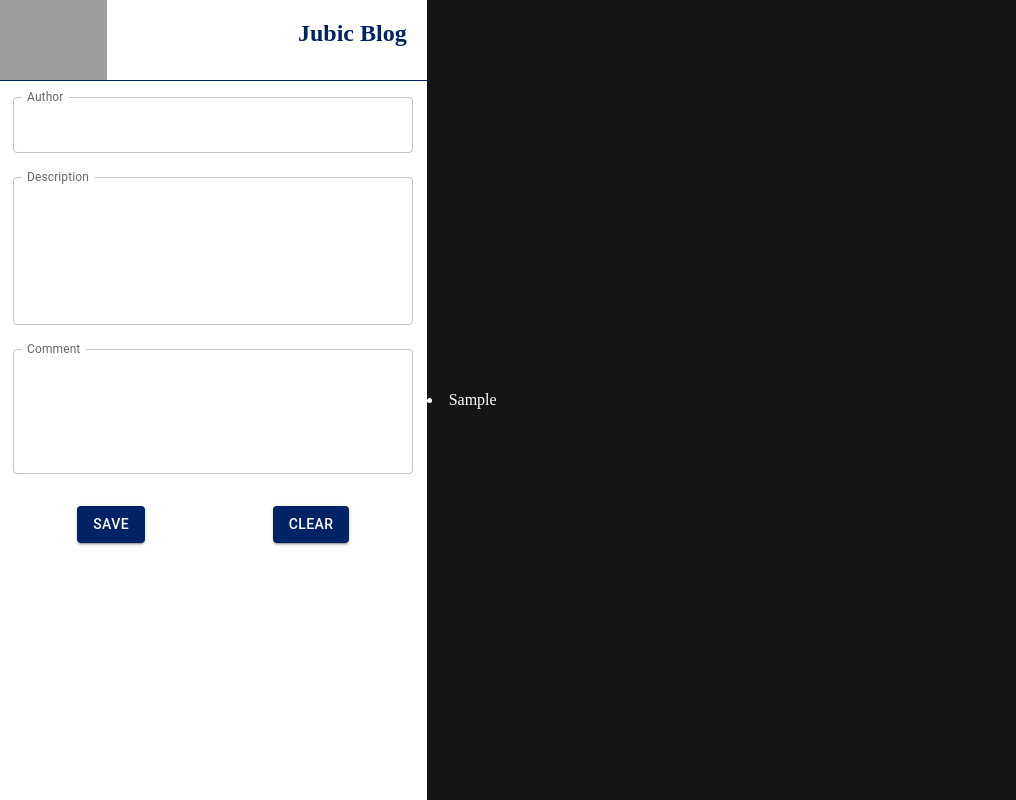
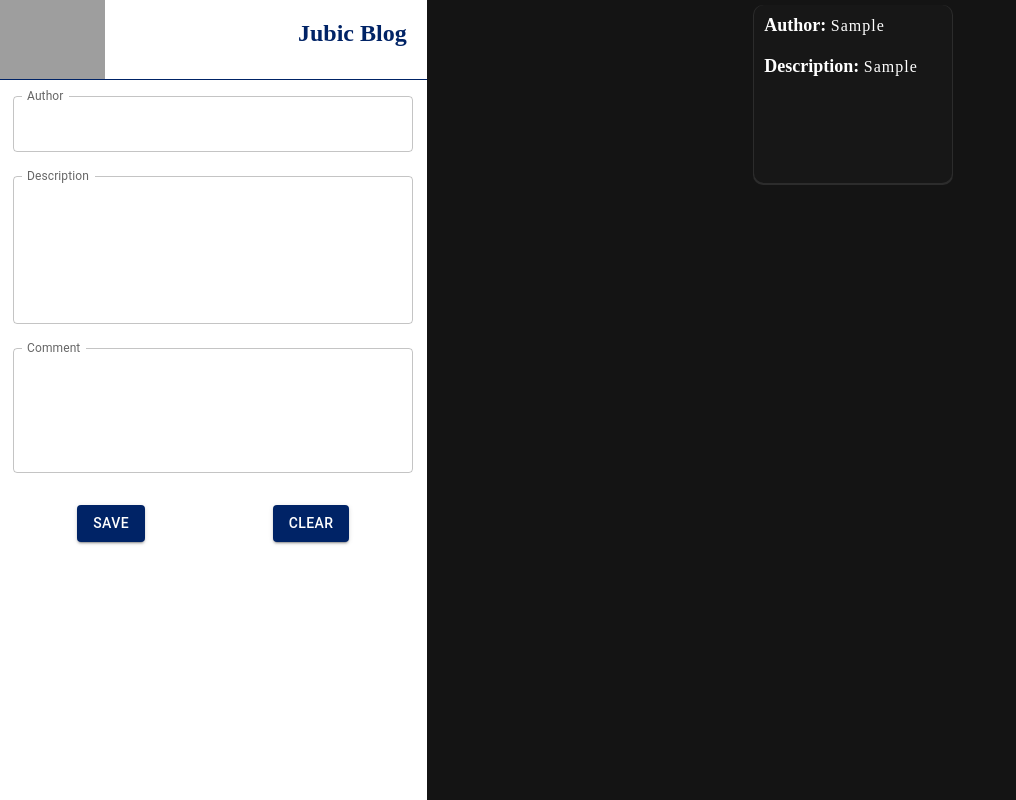
Before and after one commit to HoangCaesar/Jubic_Form, a React (Create React App) app: page / in a window 1280 px wide. Both pictures are taken after typing "Sample", "Sample", "Sample" into the empty fields and a click on the button "SAVE". Shown: the whole page, without its empty margins (0-1016 px from the left). Built offline with nearby package versions, Linux system fonts and the light colour scheme; grey boxes are pictures that could not be loaded.

Commit message:
List: hover effect for each itemBlog

```diff
--- a/src/app.css
+++ b/src/app.css
@@ -1,6 +1,10 @@
 :root {
     --bg-color: rgb(20, 20, 20);
-    --card-color: rgb(23, 23, 23);
+    --item-color: rgb(23, 23, 23);
+}
+
+*{
+    box-sizing: border-box;
 }
 
 body {
--- a/src/components/index.ts
+++ b/src/components/index.ts
@@ -1,3 +1,3 @@
 export { default as Header } from './form/Header';
 export { default as Content } from './form/Content';
-// export { default as BlogItem } from './list/BlogItem';
+export { default as BlogItem } from './list/BlogItem';
--- /dev/null
+++ b/src/components/list/BlogItem.tsx
@@ -0,0 +1,29 @@
+import React from 'react';
+
+// Types
+import Blog from '../../models/blog';
+
+// Project Import
+import './blogItem.css';
+
+// ==============================|| BLOG ITEM - INDIVIDUAL BLOG IN THE LIST  ||============================== //
+
+const BlogItem = ({ blog }: { blog: Blog }) => {
+    return (
+        <div className="item">
+            <div className="item__border"></div>
+            <div className="item__content">
+                <p className="item__content-author">
+                    <span>Author: </span>
+                    {blog.author}
+                </p>
+                <p className="item__content-des">
+                    <span>Description: </span>
+                    {blog.description}
+                </p>
+            </div>
+        </div>
+    );
+};
+
+export default BlogItem;
--- /dev/null
+++ b/src/components/list/blogItem.css
@@ -0,0 +1,65 @@
+.item {
+    position: relative;
+    margin: 5px;
+    height: 180px;
+    width: 200px;
+    background-color: rgba(255, 255, 255, 0.1);
+    border-radius: 10px;
+    cursor: pointer;
+    color: white;
+}
+
+.item:hover::before {
+    opacity: 1;
+}
+
+.item::before,
+.item>.item__border {
+    position: absolute;
+    content: "";
+    top: 0;
+    left: 0;
+    height: 100%;
+    width: 100%;
+    border-radius: inherit;
+    opacity: 0;
+    transition: opacity 0.5s;
+}
+
+.item::before {
+    background: radial-gradient(800px circle at var(--mouse-x) var(--mouse-y), rgba(255, 255, 255, 0.06), transparent 40%);
+    z-index: 3;
+}
+
+.item>.item__border {
+    background: radial-gradient(400px circle at var(--mouse-x) var(--mouse-y), rgba(255, 255, 255, 0.3), transparent 40%);
+    z-index: 1;
+}
+
+.item>.item__content {
+    position: relative;
+    margin: 1px;
+    width: calc(100% - 2px);
+    height: calc(100% - 2px);
+    background-color: var(--item-color);
+    border-radius: inherit;
+    z-index: 2;
+    overflow: hidden;
+    display: -webkit-box;
+    -webkit-box-orient: vertical;
+    -webkit-line-clamp: 8;
+}
+
+.item__content-author,
+.item__content-des {
+    margin: 0;
+    padding: 10px;
+    font-size: 16px;
+    letter-spacing: 1px;
+}
+
+.item__content span {
+    font-size: 18px;
+    font-weight: 700;
+    letter-spacing: 0px;
+}
--- a/src/features/list/List.tsx
+++ b/src/features/list/List.tsx
@@ -1,14 +1,15 @@
-import { useState, useEffect } from 'react';
+import { useEffect, useRef, useState } from 'react';
 
 // Types
 import Blog from '../../models/blog';
 
 // Project Import
 import { getData } from '../../utils/dataHandler';
+import { BlogItem } from '../../components';
 import './list.css';
 
 // Redux
-import { useAppDispatch, useAppSelector } from '../../store';
+import { useAppSelector } from '../../store';
 import * as blogSelectors from '../../store/reducers/blog';
 
 // ==============================|| LIST - A LISFT OF BLOGS   ||============================== //
@@ -16,7 +17,9 @@ import * as blogSelectors from '../../store/reducers/blog';
 const List = () => {
     // If its state changes, it means a new blog is added ---> reload our list
     const isNewItemAdded = useAppSelector(blogSelectors.selectBlogIsAdded);
+
     const [blogList, setBlogList] = useState<Blog[]>([]);
+    const listRef = useRef<any>([]);
 
     useEffect(() => {
         const data = getData();
@@ -27,10 +30,28 @@ const List = () => {
         setBlogList(blogList);
     }, [isNewItemAdded]);
 
+    const onDragStartCircle = (e: any) => {
+        for (const item of listRef.current) {
+            const rect = item.getBoundingClientRect(),
+                x = e.clientX - rect.left,
+                y = e.clientY - rect.top;
+
+            item.style.setProperty('--mouse-x', `${x}px`);
+            item.style.setProperty('--mouse-y', `${y}px`);
+        }
+    };
+
     return (
-        <div className="list">
-            {blogList.map((item) => {
-                return <li style={{ color: 'white' }}>{item.author}</li>;
+        <div className="list" onMouseMove={(e) => onDragStartCircle(e)}>
+            {blogList.map((item, index) => {
+                return (
+                    <div
+                        key={`${item.author}-${index}`}
+                        ref={(el) => (listRef.current[index] = el)}
+                    >
+                        <BlogItem blog={item} />
+                    </div>
+                );
             })}
         </div>
     );
--- a/src/features/list/list.css
+++ b/src/features/list/list.css
@@ -1,3 +1,16 @@
 .list {
     flex: 2;
+
+    display: flex;
+    flex-wrap: wrap;
+    justify-content: space-evenly;
+    align-items: flex-start;
+    height: 100%;
+    max-width: 922px;
+    width: calc(100% - 20px);
+    overflow-y: auto;
 }
+
+#list:hover > .item > .item-border {
+    opacity: 1;
+}
```
